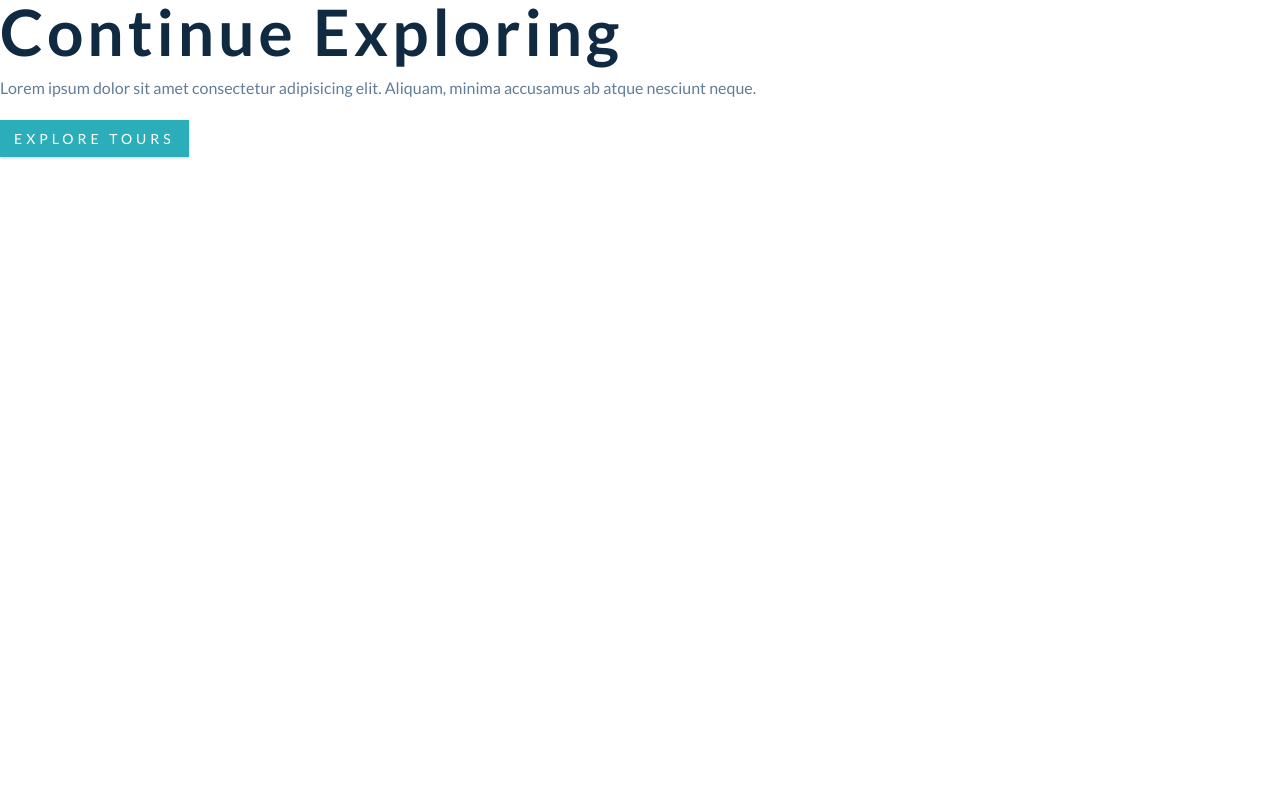
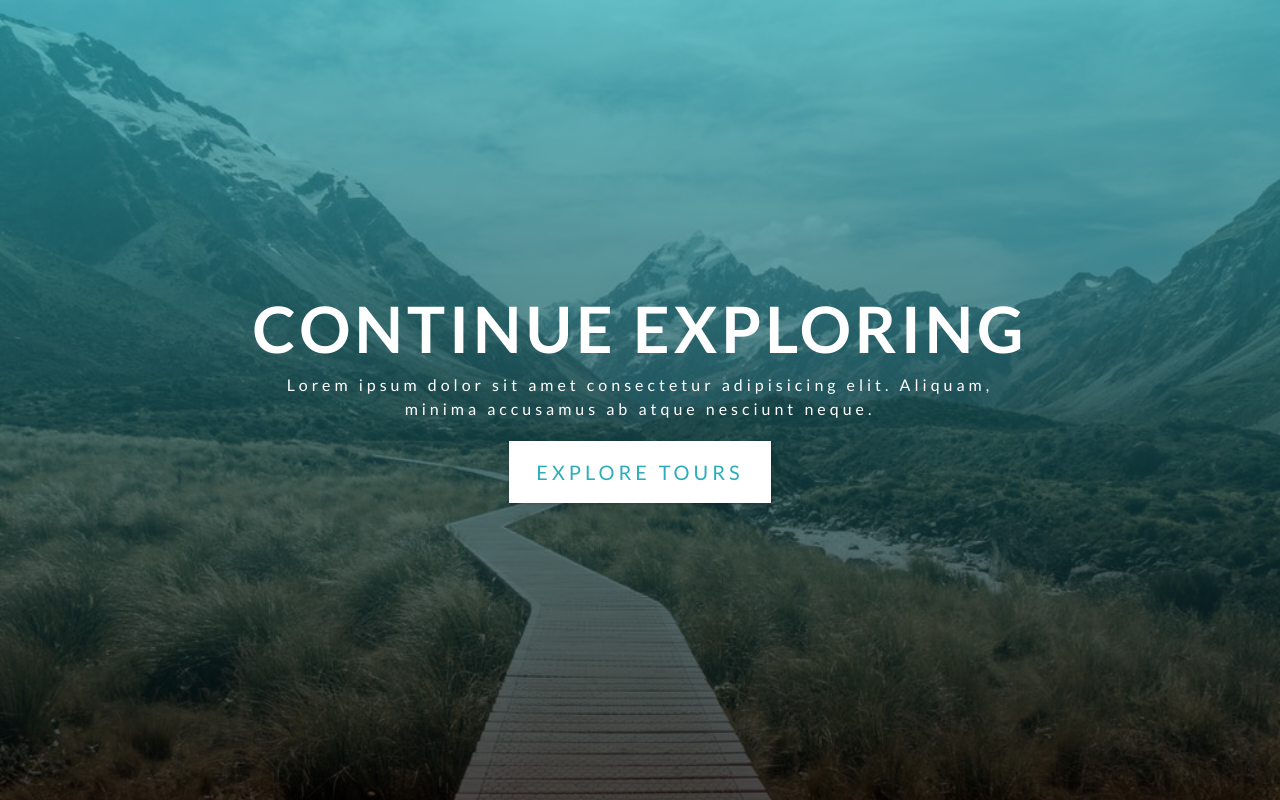
Before and after one commit to sun-n-y/backRoadsTourCompanyWebpage, a plain HTML site: page index.html in a window 1280 px wide. Drawn offline with Linux system fonts and the light colour scheme.

Commit message:
add hero css

```diff
--- a/css/styles.css
+++ b/css/styles.css
@@ -157,6 +157,59 @@ Navbar
 Hero
 ===============
 */
+
+.hero {
+  min-height: 100vh;
+  background: var(--clr-primary-5);
+  display: flex;
+  justify-content: center;
+  align-items: center;
+}
+
+.hero-banner {
+  text-align: center;
+  color: var(--clr-white);
+  padding: 0 3rem;
+}
+
+.hero-banner h1 {
+  text-transform: uppercase;
+}
+
+.hero-banner p {
+  max-width: 35rem;
+  margin-left: auto;
+  margin-right: auto;
+  color: var(--clr-white);
+  letter-spacing: var(--spacing);
+}
+
+.hero-btn {
+  padding: 0.9rem 1.6rem;
+  font-size: 1.25rem;
+  background: var(--clr-white);
+  color: var(--clr-primary-5);
+}
+
+.hero-btn:hover {
+  background: transparent;
+  color: var(--clr-white);
+  border-color: var(--clr-white);
+}
+
+@media screen and (min-width: 768px) {
+  .hero {
+    background: linear-gradient(rgba(44, 174, 186, 0.7), rgba(0, 0, 0, 0.7)),
+      url(../images/main.jpeg) center/cover no-repeat;
+  }
+  .hero-banner {
+    padding: 0;
+  }
+  .hero-banner p {
+    max-width: 45rem;
+  }
+}
+
 /*
 ===============
 About
```
